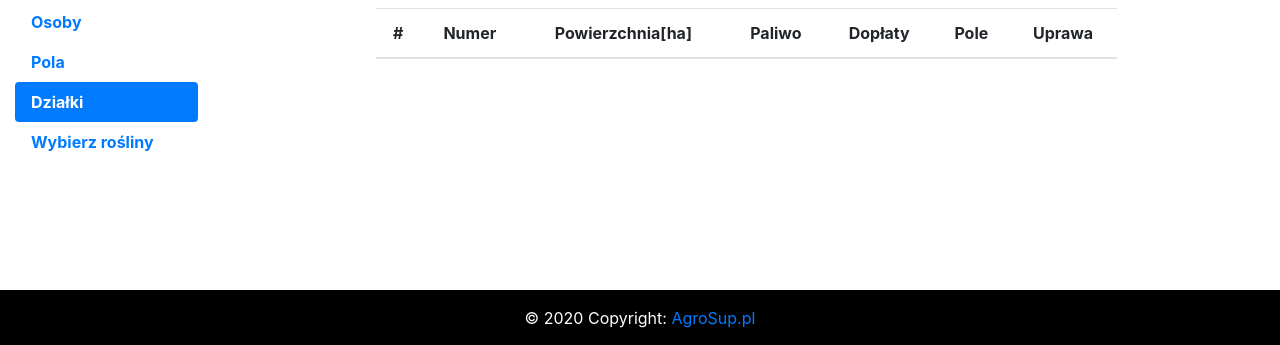
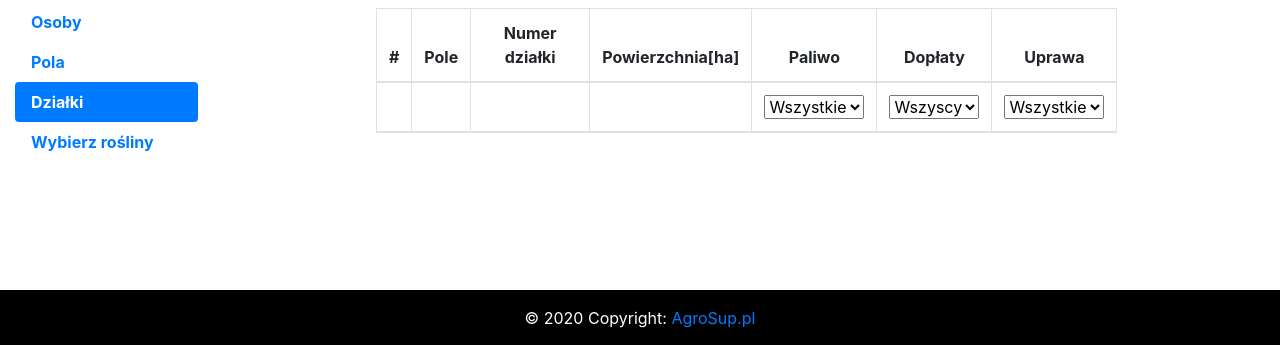
Before and after one commit to Cogitandi/AgroSup_Web, a Symfony app: template templates/data/parcel.html.twig in a window 1280 px wide. Shown: the part 454-799 px from the top of the page. Run offline with Twig, Linux system fonts and the light colour scheme; the template is opened without the code that fills it, so the values that code supplies are empty; some libraries are stand-ins or nearby versions.

Commit message:
parcel table update

```diff
--- a/public/style.css
+++ b/public/style.css
@@ -17,15 +17,15 @@ body  {
 #nav .nav-link {
     color: #fff;
 }
-.table-hover > tbody > tr:hover > th,
+#content {
+    min-height: 600px;
+}
+/*.table-hover > tbody > tr:hover > th,
 .table-hover > tbody > tr:hover > td
 {
     background-color: yellow;
 
-}
-#content {
-	min-height: 600px;
-}
+}*/
 #crops tbody .detail {
     display: none;
 }
@@ -37,12 +37,6 @@ body  {
     white-space: pre-line;
 }
 
-
-#aside-nav {
-
-
-}
-
 footer {
     background-color: black;
     color: #fff;
--- a/public/validate.js
+++ b/public/validate.js
@@ -10,7 +10,7 @@ city_reg = /^[a-zA-ZąćęłńóśżźĄĆĘŁŃÓŚŻŹ]{2,20}$/; //reg miasto
 adres_reg = /^[a-zA-ZąćęłńóśżźĄĆĘŁŃÓŚŻŹ]{2,40}$/; //reg adres
 message_reg = /^[a-zA-ZąćęłńóśżźĄĆĘŁŃÓŚŻŹ]{10,40}$/; //reg text
 
-FieldName_reg = /^([a-żA-Ż0-9_()\s]+)$/;
+FieldName_reg = /^([a-żA-Ż0-9_-()\s]+)$/;
 arimrNumber_reg = /^[0-9]{11}$/;
 parcelNumber_reg = /^[0-9|/]+$/;
 cultivatedArea_reg = /^[0-9]+$/;
--- a/src/Entity/Field.php
+++ b/src/Entity/Field.php
@@ -32,7 +32,7 @@ class Field {
 
     /**
      * @Groups({"field:read"})
-     * @ORM\Column(type="string", length=30)
+     * @ORM\Column(type="string", length=100)
      */
     private $name;
 
--- a/templates/data/parcel.html.twig
+++ b/templates/data/parcel.html.twig
@@ -35,44 +35,96 @@
                     <div class="container-md mx-4">
                         <h2 class="text-center">Działki w sezonie {{ start }}/{{ start+1 }} </h2>
                         <div class="table-responsive">
-                            <table id="axs" class="text-center table w-75 mx-auto table-striped table-hover">
+                            <table id="axs" class="text-center table w-75 mx-auto table-bordered">
                                 <thead>
                                     <tr>
                                         <th scope ="col">#</th>
-                                        <th scope ="col">Numer</th>
+                                        <th scope ="col">Pole</th>
+                                        <th scope ="col">Numer działki</th>
                                         <th scope ="col">Powierzchnia[ha]</th>
                                         <th scope ="col">Paliwo</th>
                                         <th scope ="col">Dopłaty</th>
-                                        <th scope ="col">Pole</th>
                                         <th scope ="col">Uprawa</th>
+                                    </tr>
+                                    <tr>
+                                        <td class="align-middle"></td>
+                                        <td class="align-middle"></td>
+                                        <td class="align-middle"></td>
+                                        <td class="align-middle"></td>
+                                        <td class="align-middle">
+                                            <select id="fuelFilter">
+                                                <option selected="selected" value="all">Wszystkie</option>
+                                                <option value="Tak">Tak</option>
+                                                <option value="Nie">Nie</option>
+                                            </select>
+                                        </td>
+                                        <td class="align-middle">
+                                            <select id="arimrFilter">
+                                                <option selected="selected" value="all">Wszyscy</option>
+                                                {% for operator in yearPlan.getOperators %}
+                                                    <option value="{{ operator.getFirstName}}">{{ operator.getFirstName}}</option>
+                                                {% endfor %}
+                                            </select>
+                                        </td>
+                                        <td class="align-middle">
+                                            <select id="cropFilter">
+                                                <option selected="selected" value="all">Wszystkie</option>
+                                                <option value="Tak">Tak</option>
+                                                <option value="Nie">Nie</option>
+                                            </select>
+                                        </td>
                                     </tr>
                                 </thead>
                                 <tbody >
+
+
                                     {% set licznik = 1 %}
-                                    {% for item in parcels %}
+                                    {% for field in yearPlan.getFields %}
+                                        <!-- Count amount of parcels -->
+                                        {% set counter = 0 %}
+                                        {% set parcelAmount = 0 %}
+                                        {% for parcel in field.getParcels %}
+                                            {% set parcelAmount=parcelAmount+1 %}
+                                        {% endfor %}
+                                        <!-- Display each parcel
+                                        {% for item in field.getParcels %}
+                                            <!-- Fuel status -->
                                             {% if item.fuelApplication == 1 %}
-                                            {% set fuel = "TAK" %}
+                                                {% set fuel = "Tak" %}
                                             {% else %}
-                                            {% set fuel = "NIE" %}
+                                                {% set fuel = "Nie" %}
                                             {% endif %}
 
+                                            <!-- Arimr status -->
                                             {% if item.arimrOperator == NULL %}
                                                 {% set operator = "Brak" %}
                                             {% else %}
                                                 {% set operator = item.arimrOperator.firstname  %}
                                             {% endif %}
+
+
                                             <tr>
                                                 <td class="align-middle">{{ licznik }}</td>
+
+                                                <td class="align-middle" >{{ item.Field.name }}</td>
+
+<!--{% if counter == 0 %}<td class="align-middle" rowspan="{{ parcelAmount }}">{{ item.Field.name }}</td> {% endif %}-->
                                                 <td class="align-middle">{{ item.parcelNumber }}</td>
                                                 <td class="align-middle">{{ item.getCultivatedAreaHa }}</td>
-                                            <td class="align-middle">{{ fuel }}</td>
-                                            <td class="align-middle">{{ operator }}</td>
-                                            <td class="align-middle">{{ item.Field.name }}</td>
-                                            <td class="align-middle">{% if item.field.plant %} {{ item.Field.plant.name }} {% else %} brak {% endif %}</td>
+                                                <td name ="fuel" class="align-middle">{{ fuel }}</td>
+                                                <td name ="arimr" class="align-middle">{{ operator }}</td>
+
+                                                <td class="align-middle" >{% if item.field.plant %} {{ item.Field.plant.name }} {% else %} brak {% endif %}</td>
+
+<!--{% if counter == 0 %}<td class="align-middle" rowspan="{{ parcelAmount }}">{% if item.field.plant %} {{ item.Field.plant.name }} {% else %} brak {% endif %}</td> {% endif %}-->
                                             </tr>
                                             {% set licznik = licznik+1 %}
+                                            {% set counter = counter+1 %}
+                                        {% endfor %}
+                                        {% set counter = 0 %}
+                                    {% endfor %}
 
-                                    {% endfor %}
+
 
                                 </tbody>
                             </table>
@@ -84,4 +136,51 @@
             </div>
         </div>
     </section>
+    <script>
+        $(document).ready(function () {
+            fuelFilter();
+            arimrFilter();
+        });
+
+        function fuelFilter() {
+            var $fuelSelect = $('#fuelFilter');
+            $fuelSelect.change(function () {
+                var $filterOption = $fuelSelect.val();
+                $('tbody').find("tr").each(function () {
+                    $rowOption = $(this).find("td[name=fuel").text();
+
+                    if ($filterOption == $rowOption) {
+                        $(this).show();
+                    } else {
+                        $(this).hide();
+                    }
+                    if ($filterOption == 'all')
+                        $(this).show();
+                });
+
+            });
+        }
+        function arimrFilter() {
+            var $arimrSelect = $('#arimrFilter');
+            $arimrSelect.change(function () {
+                var $filterOption = $arimrSelect.val();
+                $('tbody').find("tr").each(function () {
+                    $rowOption = $(this).find("td[name=arimr").text();
+                    console.log($rowOption);
+                    console.log($filterOption);
+                    console.log("end");
+                    if ($filterOption == $rowOption) {
+                        $(this).show();
+                    } else {
+                        $(this).hide();
+                    }
+                    if ($filterOption == 'all')
+                        $(this).show();
+                });
+
+            });
+
+
+        }
+    </script>
 {% endblock %}
--- a/templates/managament/treatments.twig
+++ b/templates/managament/treatments.twig
@@ -51,7 +51,6 @@
     <script>
         $(document).ready(function () {
             choosedKind();
-
         })
         function choosedKind() {
             var $token = $('#treatment__token');
@@ -108,10 +107,6 @@
                 });
             });
         }
-
-
-
-
     </script>
 
 {% endblock %}
```
Also changed, not shown: src/Controller/DataController.php (+7 -6 lines). Lines whose indentation alone changed are shown as unchanged.
